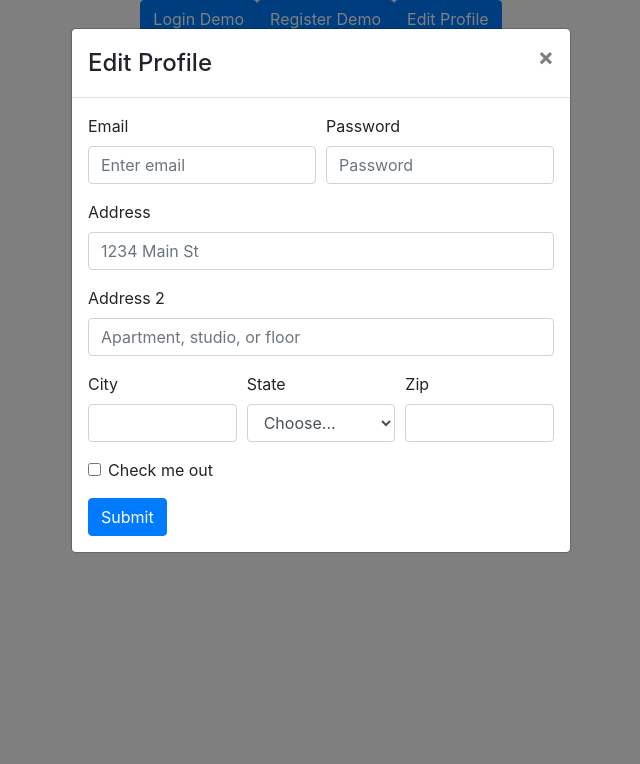
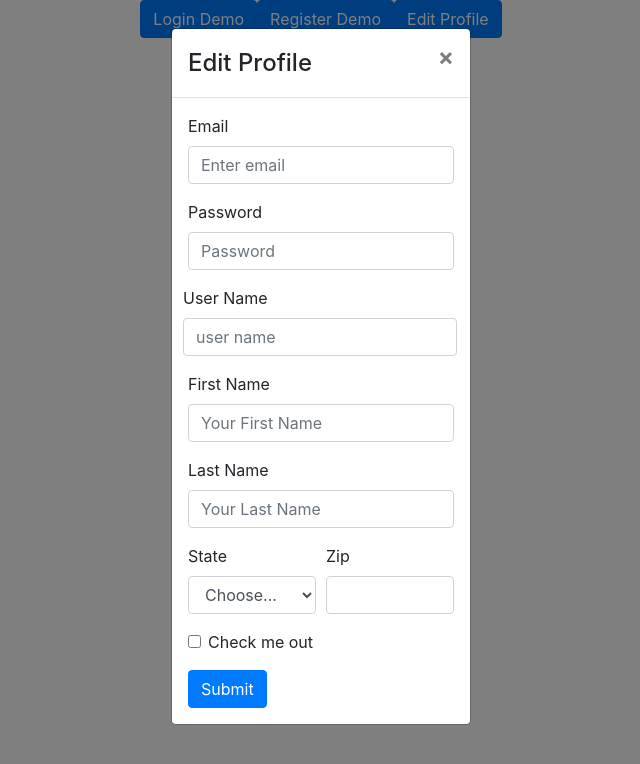
Before and after one commit to timeonator/login-profile, a React (Create React App) app: page / in a window 1280 px wide. Both pictures are taken after a click on the button "Edit Profile". Shown: the top 764 px of the page, without its empty margins (319-959 px from the left). Built offline with nearby package versions, Linux system fonts and the light colour scheme.

Commit message:
tweeked the form to be closer to spec

```diff
--- a/src/mProfile.js
+++ b/src/mProfile.js
@@ -20,6 +20,7 @@ function MProfile() {
 
           <Modal
             show={show}
+            size="sm"
             onHide={handleClose}
             backdrop="static"
             keyboard={false}
--- a/src/profile.js
+++ b/src/profile.js
@@ -13,29 +13,37 @@ var Profile = (props) => {
             <Form.Label>Email</Form.Label>
             <Form.Control type="email" placeholder="Enter email" />
         </Form.Group>
+        </Form.Row>
 
+        <Form.Row>
         <Form.Group as={Col} controlId="formGridPassword">
             <Form.Label>Password</Form.Label>
             <Form.Control type="password" placeholder="Password" />
         </Form.Group>
         </Form.Row>
 
-        <Form.Group controlId="formGridAddress1">
-        <Form.Label>Address</Form.Label>
-        <Form.Control placeholder="1234 Main St" />
+        <Form.Row>
+        <Form.Group controlId="formGridUserName">
+        <Form.Label>User Name</Form.Label>
+        <Form.Control placeholder="user name" />
         </Form.Group>
-
-        <Form.Group controlId="formGridAddress2">
-        <Form.Label>Address 2</Form.Label>
-        <Form.Control placeholder="Apartment, studio, or floor" />
-        </Form.Group>
+        </Form.Row>
 
         <Form.Row>
-        <Form.Group as={Col} controlId="formGridCity">
-            <Form.Label>City</Form.Label>
-            <Form.Control />
+        <Form.Group as={Col} controlId="formGridFirstName">
+        <Form.Label>First Name</Form.Label>
+        <Form.Control placeholder="Your First Name" />
         </Form.Group>
+        </Form.Row>
 
+        <Form.Row>
+        <Form.Group as={Col} controlId="formGridLastName">
+        <Form.Label>Last Name</Form.Label>
+        <Form.Control placeholder="Your Last Name" />
+        </Form.Group>
+        </Form.Row>
+
+        <Form.Row>
         <Form.Group as={Col} controlId="formGridState">
             <Form.Label>State</Form.Label>
             <Form.Control as="select" defaultValue="Choose...">
```
